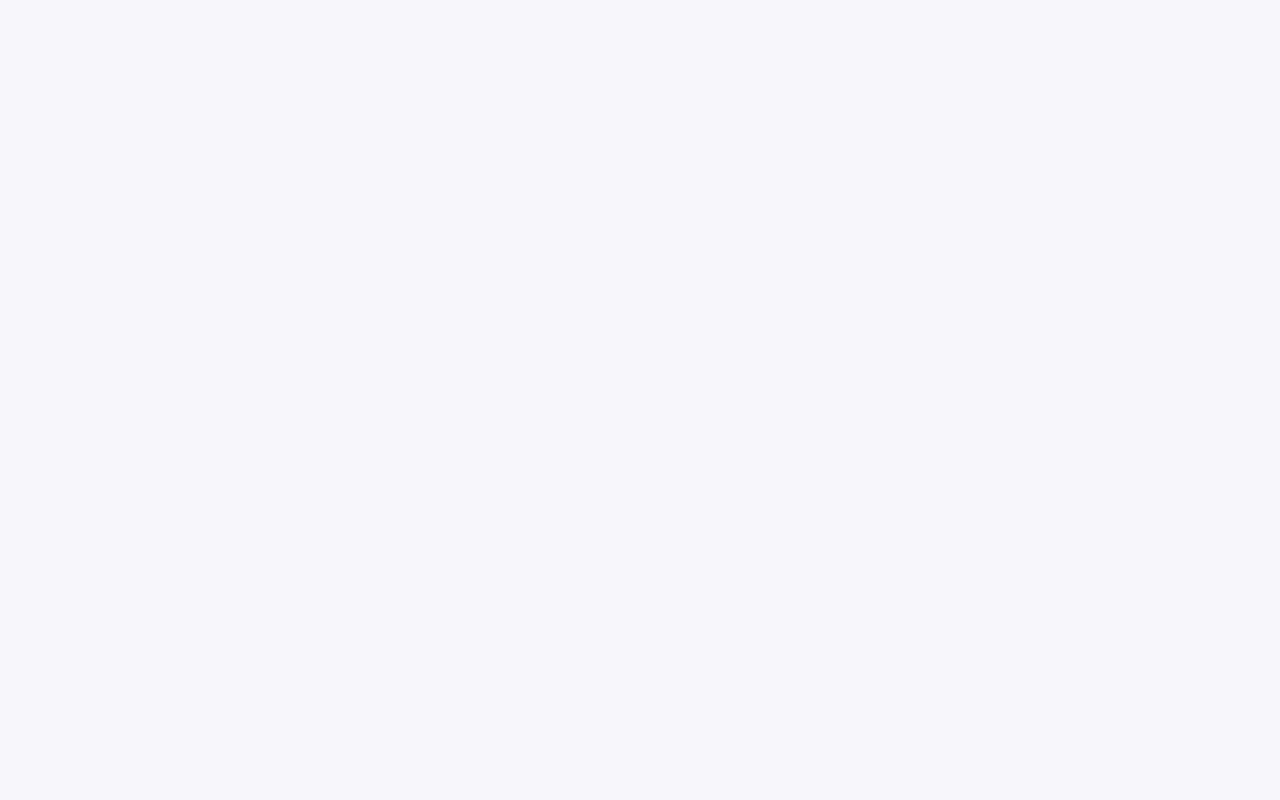
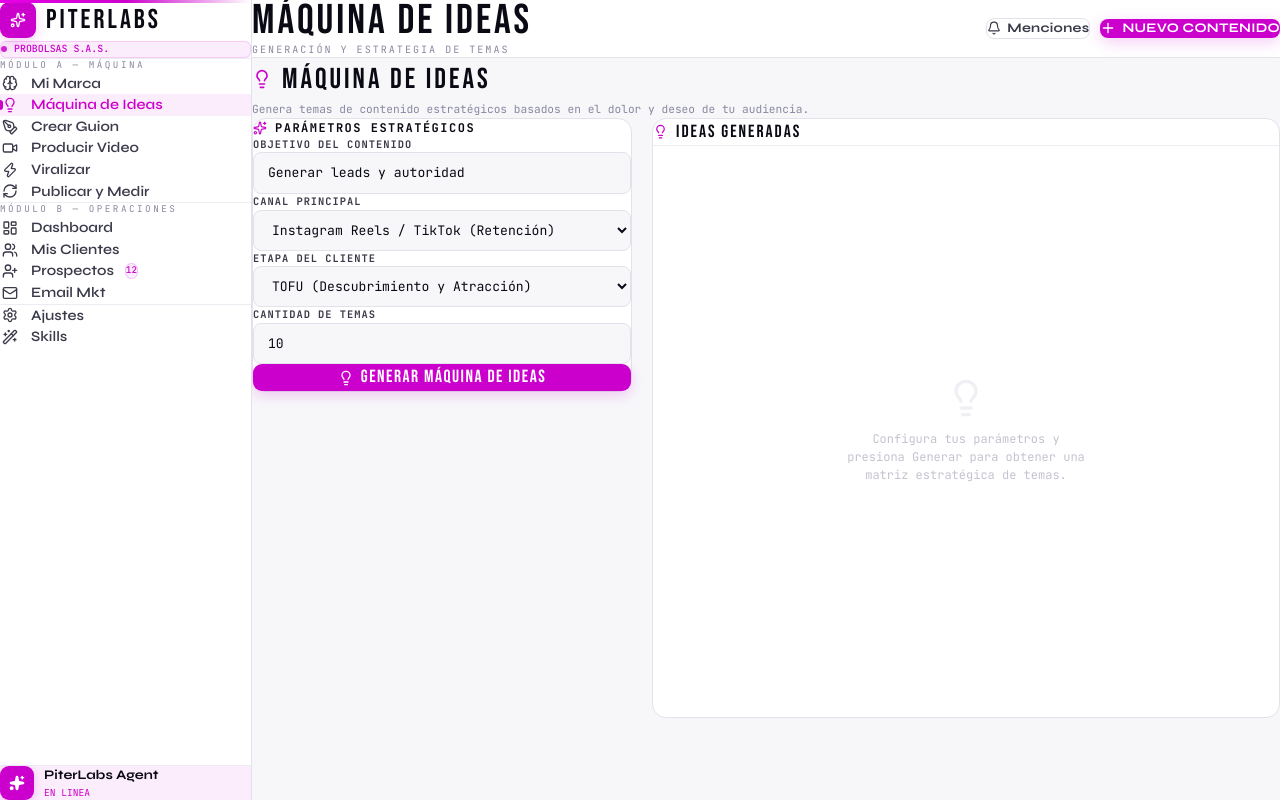
Before and after one commit to pedroprobolsas/piterlabs_marketing, a React (Vite) app in the folder frontend/: page /ideas in a window 1280 px wide. Before the commit this address had no page. Built offline with nearby package versions, Linux system fonts and the light colour scheme; no server answers.

Commit message:
feat: Maquina de ideas UI y rediseño de sidebar

```diff
--- a/frontend/src/App.jsx
+++ b/frontend/src/App.jsx
@@ -4,6 +4,7 @@ import Dashboard from './pages/Dashboard/Dashboard';
 import MisClientes from './pages/Clientes/MisClientes';
 import Prospectos from './pages/Prospectos/Prospectos';
 import MiMarca from './pages/Cerebro/MiMarca';
+import Ideacion from './pages/Cerebro/Ideacion';
 import CrearGuion from './pages/Pluma/CrearGuion';
 import ProducirVideo from './pages/Camara/ProducirVideo';
 import GestionSkills from './pages/Skills/GestionSkills';
@@ -17,6 +18,7 @@ function App() {
           <Route path="clientes"  element={<MisClientes />} />
           <Route path="prospectos" element={<Prospectos />} />
           <Route path="cerebro"   element={<MiMarca />} />
+          <Route path="ideas"     element={<Ideacion />} />
           <Route path="pluma"     element={<CrearGuion />} />
           <Route path="camara"    element={<ProducirVideo />} />
           <Route path="rayo"      element={<ComingSoon title="VIRALIZAR" />} />
--- a/frontend/src/components/layout/MainLayout.jsx
+++ b/frontend/src/components/layout/MainLayout.jsx
@@ -14,11 +14,13 @@ export default function MainLayout() {
       case '/clientes':
         return { title: 'MIS CLIENTES', subtitle: 'PostgreSQL Sync via Crisolweb' };
       case '/cerebro':
-        return { title: 'B.1 — MI MARCA', subtitle: 'Identidad, Arquetipos y Buyer Persona' };
+        return { title: 'MI MARCA', subtitle: 'Identidad, Arquetipos y Buyer Persona' };
+      case '/ideas':
+        return { title: 'MÁQUINA DE IDEAS', subtitle: 'Generación y Estrategia de Temas' };
       case '/pluma':
-        return { title: 'B.2 — CREAR GUION', subtitle: 'Narrativa y Producción de Contenido' };
+        return { title: 'CREAR GUION', subtitle: 'Narrativa y Producción de Contenido' };
       case '/camara':
-        return { title: 'B.3 — PRODUCIR VIDEO', subtitle: 'Frame, Skills y Preview 9:16' };
+        return { title: 'PRODUCIR VIDEO', subtitle: 'Frame, Skills y Preview 9:16' };
       case '/skills':
         return { title: 'GESTIÓN DE SKILLS', subtitle: 'Instrucciones de producción para Claude' };
       default:
--- a/frontend/src/components/layout/Sidebar.jsx
+++ b/frontend/src/components/layout/Sidebar.jsx
@@ -1,5 +1,5 @@
 import { NavLink } from 'react-router-dom';
-import { Sparkles, Brain, PenTool, Video, Zap, RefreshCw, LayoutDashboard, Users, UserPlus, Mail, Settings, Wand2 } from 'lucide-react';
+import { Sparkles, Brain, Lightbulb, PenTool, Video, Zap, RefreshCw, LayoutDashboard, Users, UserPlus, Mail, Settings, Wand2 } from 'lucide-react';
 
 export default function Sidebar({ isOpen, setIsOpen }) {
   return (
@@ -36,23 +36,27 @@ export default function Sidebar({ isOpen, setIsOpen }) {
 
         <NavLink to="/cerebro" className={({isActive}) => `flex items-center gap-[11px] px-[22px] py-[10px] cursor-pointer transition-all duration-150 text-[0.9rem] font-semibold ${isActive ? 'text-magenta bg-magenta-soft font-bold relative before:content-[""] before:absolute before:left-0 before:top-[6px] before:bottom-[6px] before:w-[3px] before:bg-magenta before:rounded-r-[3px]' : 'text-text2 hover:text-magenta hover:bg-magenta-soft'}`}>
           <Brain size={16} className="min-w-[20px]" />
-          <span>1. Mi Marca</span>
+          <span>Mi Marca</span>
+        </NavLink>
+        <NavLink to="/ideas" className={({isActive}) => `flex items-center gap-[11px] px-[22px] py-[10px] cursor-pointer transition-all duration-150 text-[0.9rem] font-semibold ${isActive ? 'text-magenta bg-magenta-soft font-bold relative before:content-[""] before:absolute before:left-0 before:top-[6px] before:bottom-[6px] before:w-[3px] before:bg-magenta before:rounded-r-[3px]' : 'text-text2 hover:text-magenta hover:bg-magenta-soft'}`}>
+          <Lightbulb size={16} className="min-w-[20px]" />
+          <span>Máquina de Ideas</span>
         </NavLink>
         <NavLink to="/pluma" className={({isActive}) => `flex items-center gap-[11px] px-[22px] py-[10px] cursor-pointer transition-all duration-150 text-[0.9rem] font-semibold ${isActive ? 'text-magenta bg-magenta-soft font-bold relative before:content-[""] before:absolute before:left-0 before:top-[6px] before:bottom-[6px] before:w-[3px] before:bg-magenta before:rounded-r-[3px]' : 'text-text2 hover:text-magenta hover:bg-magenta-soft'}`}>
           <PenTool size={16} className="min-w-[20px]" />
-          <span>2. Crear Guion</span>
+          <span>Crear Guion</span>
         </NavLink>
         <NavLink to="/camara" className={({isActive}) => `flex items-center gap-[11px] px-[22px] py-[10px] cursor-pointer transition-all duration-150 text-[0.9rem] font-semibold ${isActive ? 'text-magenta bg-magenta-soft font-bold relative before:content-[""] before:absolute before:left-0 before:top-[6px] before:bottom-[6px] before:w-[3px] before:bg-magenta before:rounded-r-[3px]' : 'text-text2 hover:text-magenta hover:bg-magenta-soft'}`}>
           <Video size={16} className="min-w-[20px]" />
-          <span>3. Producir Video</span>
+          <span>Producir Video</span>
         </NavLink>
         <NavLink to="/rayo" className={({isActive}) => `flex items-center gap-[11px] px-[22px] py-[10px] cursor-pointer transition-all duration-150 text-[0.9rem] font-semibold ${isActive ? 'text-magenta bg-magenta-soft font-bold relative before:content-[""] before:absolute before:left-0 before:top-[6px] before:bottom-[6px] before:w-[3px] before:bg-magenta before:rounded-r-[3px]' : 'text-text2 hover:text-magenta hover:bg-magenta-soft'}`}>
           <Zap size={16} className="min-w-[20px]" />
-          <span>4. Viralizar</span>
+          <span>Viralizar</span>
         </NavLink>
         <NavLink to="/engranaje" className={({isActive}) => `flex items-center gap-[11px] px-[22px] py-[10px] cursor-pointer transition-all duration-150 text-[0.9rem] font-semibold ${isActive ? 'text-magenta bg-magenta-soft font-bold relative before:content-[""] before:absolute before:left-0 before:top-[6px] before:bottom-[6px] before:w-[3px] before:bg-magenta before:rounded-r-[3px]' : 'text-text2 hover:text-magenta hover:bg-magenta-soft'}`}>
           <RefreshCw size={16} className="min-w-[20px]" />
-          <span>5. Publicar y Medir</span>
+          <span>Publicar y Medir</span>
         </NavLink>
 
         <hr className="border-t border-border-soft my-[8px] mx-0" />
--- /dev/null
+++ b/frontend/src/pages/Cerebro/Ideacion.jsx
@@ -0,0 +1,160 @@
+import { useState, useRef } from 'react';
+import { Lightbulb, Sparkles, RefreshCw, PenTool } from 'lucide-react';
+import { useMarca } from '../../hooks/useMarca';
+
+export default function Ideacion() {
+  const { marca } = useMarca();
+
+  const [objetivo, setObjetivo] = useState('Generar leads y autoridad');
+  const [canal, setCanal] = useState('Instagram Reels / TikTok');
+  const [etapaCliente, setEtapaCliente] = useState('Descubrimiento (TOFU)');
+  const [cantidad, setCantidad] = useState(10);
+
+  const [ideas, setIdeas] = useState('');
+  const [generando, setGenerando] = useState(false);
+  const ideasRef = useRef(null);
+
+  const handleGenerarIdeas = async () => {
+    setGenerando(true);
+    setIdeas('');
+
+    try {
+      const res = await fetch('/api/claude/generar-ideas', {
+        method: 'POST',
+        headers: { 'Content-Type': 'application/json' },
+        body: JSON.stringify({
+          objetivo,
+          canal,
+          etapa_cliente: etapaCliente,
+          cantidad,
+          marca_config: marca || {},
+        }),
+      });
+
+      const reader = res.body.getReader();
+      const decoder = new TextDecoder();
+
+      while (true) {
+        const { done, value } = await reader.read();
+        if (done) break;
+        const chunk = decoder.decode(value);
+        const lines = chunk.split('\n').filter(l => l.startsWith('data: '));
+        for (const line of lines) {
+          try {
+            const evt = JSON.parse(line.slice(6));
+            if (evt.type === 'text') {
+              setIdeas(prev => prev + evt.text);
+              setTimeout(() => ideasRef.current?.scrollTo({ top: ideasRef.current.scrollHeight, behavior: 'smooth' }), 20);
+            }
+          } catch { /* ignore */ }
+        }
+      }
+    } catch (e) {
+      setIdeas(`Error: ${e.message}`);
+    } finally {
+      setGenerando(false);
+    }
+  };
+
+  return (
+    <div className="w-full max-w-[1200px]">
+      {/* Header */}
+      <div className="mb-[24px]">
+        <div className="flex items-center gap-[10px] mb-[4px]">
+          <Lightbulb size={20} className="text-magenta" />
+          <h2 className="font-bebas text-[1.8rem] tracking-[3px] text-text-main">MÁQUINA DE IDEAS</h2>
+        </div>
+        <p className="font-jetbrains text-[0.7rem] text-muted">
+          Genera temas de contenido estratégicos basados en el dolor y deseo de tu audiencia.
+          {marca?.nombre_marca && <span className="text-magenta ml-[6px]">Marca: {marca.nombre_marca}</span>}
+        </p>
+      </div>
+
+      <div className="grid grid-cols-1 lg:grid-cols-[380px_1fr] gap-[20px]">
+        {/* LEFT: Controles */}
+        <div className="space-y-[16px]">
+          <div className="bg-white border border-border rounded-[14px] p-[20px_22px]">
+            <h3 className="font-jetbrains text-[0.75rem] text-text-main uppercase tracking-[1.5px] font-bold mb-[16px] flex items-center gap-[8px]">
+              <Sparkles size={14} className="text-magenta" /> Parámetros Estratégicos
+            </h3>
+
+            <div className="space-y-[14px]">
+              <div>
+                <label className="font-jetbrains text-[0.65rem] text-text2 uppercase tracking-[1px] font-bold block mb-[6px]">Objetivo del Contenido</label>
+                <input value={objetivo} onChange={e => setObjetivo(e.target.value)} className="input-base w-full" placeholder="Ej: Generar leads" />
+              </div>
+
+              <div>
+                <label className="font-jetbrains text-[0.65rem] text-text2 uppercase tracking-[1px] font-bold block mb-[6px]">Canal Principal</label>
+                <select value={canal} onChange={e => setCanal(e.target.value)} className="input-base w-full">
+                  <option value="Instagram Reels / TikTok">Instagram Reels / TikTok (Retención)</option>
+                  <option value="LinkedIn">LinkedIn (Autoridad)</option>
+                  <option value="YouTube">YouTube (Profundidad)</option>
+                  <option value="Email Marketing">Email Marketing (Conversión)</option>
+                </select>
+              </div>
+
+              <div>
+                <label className="font-jetbrains text-[0.65rem] text-text2 uppercase tracking-[1px] font-bold block mb-[6px]">Etapa del Cliente</label>
+                <select value={etapaCliente} onChange={e => setEtapaCliente(e.target.value)} className="input-base w-full">
+                  <option value="TOFU (Descubrimiento)">TOFU (Descubrimiento y Atracción)</option>
+                  <option value="MOFU (Consideración)">MOFU (Consideración y Confianza)</option>
+                  <option value="BOFU (Decisión)">BOFU (Decisión y Conversión)</option>
+                </select>
+              </div>
+
+              <div>
+                <label className="font-jetbrains text-[0.65rem] text-text2 uppercase tracking-[1px] font-bold block mb-[6px]">Cantidad de Temas</label>
+                <input type="number" min="5" max="20" value={cantidad} onChange={e => setCantidad(e.target.value)} className="input-base w-full" />
+              </div>
+
+              <button
+                onClick={handleGenerarIdeas}
+                disabled={generando}
+                className="w-full mt-[10px] flex justify-center items-center gap-[7px] bg-magenta text-white font-bebas text-[1.1rem] tracking-[1.5px] px-[20px] py-[12px] rounded-[9px] cursor-pointer hover:bg-magenta-bright transition-all disabled:opacity-50 disabled:cursor-not-allowed shadow-[0_4px_14px_rgba(204,0,204,0.2)]"
+              >
+                {generando
+                  ? <><RefreshCw size={16} className="animate-spin" /> PROCESANDO MATRIZ...</>
+                  : <><Lightbulb size={16} /> GENERAR MÁQUINA DE IDEAS</>}
+              </button>
+            </div>
+          </div>
+        </div>
+
+        {/* RIGHT: Output */}
+        <div className="bg-white border border-border rounded-[14px] flex flex-col h-[600px]">
+          <div className="flex items-center justify-between px-[22px] py-[14px] border-b border-border-soft rounded-t-[14px]">
+            <div className="flex items-center gap-[8px]">
+              <Lightbulb size={15} className="text-magenta" />
+              <span className="font-bebas text-[1.1rem] tracking-[2px] text-text-main">IDEAS GENERADAS</span>
+            </div>
+            {ideas && !generando && (
+              <button onClick={() => {
+                localStorage.setItem('piterlabs_ideas_recientes', ideas);
+              }} className="font-jetbrains text-[0.6rem] text-muted border border-border rounded-[6px] px-[9px] py-[5px] hover:text-magenta transition-all cursor-pointer bg-white flex items-center gap-[5px]">
+                <PenTool size={11} /> Llevar al Guion
+              </button>
+            )}
+          </div>
+
+          <div ref={ideasRef} className="flex-1 overflow-y-auto p-[22px] scrollbar-thin scrollbar-thumb-border scrollbar-track-transparent">
+            {ideas ? (
+              <div className="prose prose-sm max-w-none font-jetbrains text-[0.8rem] text-text-main leading-relaxed">
+                {/* Renderizamos markdown básico preservando saltos de línea */}
+                <pre className="font-jetbrains text-[0.78rem] whitespace-pre-wrap">{ideas}</pre>
+                {generando && <span className="inline-block w-[8px] h-[4px] bg-magenta ml-[3px] animate-blink rounded-sm" />}
+              </div>
+            ) : (
+              <div className="flex flex-col items-center justify-center h-full text-center gap-[12px] opacity-50">
+                <Lightbulb size={40} className="text-border" />
+                <div className="font-jetbrains text-[0.75rem] text-muted max-w-[250px]">
+                  Configura tus parámetros y presiona Generar para obtener una matriz estratégica de temas.
+                </div>
+              </div>
+            )}
+          </div>
+        </div>
+      </div>
+    </div>
+  );
+}
```
Also changed, not shown: frontend/src/pages/Dashboard/Dashboard.jsx (+8 -7 lines), 2 other files (tests, documents, lock files or other folders).
